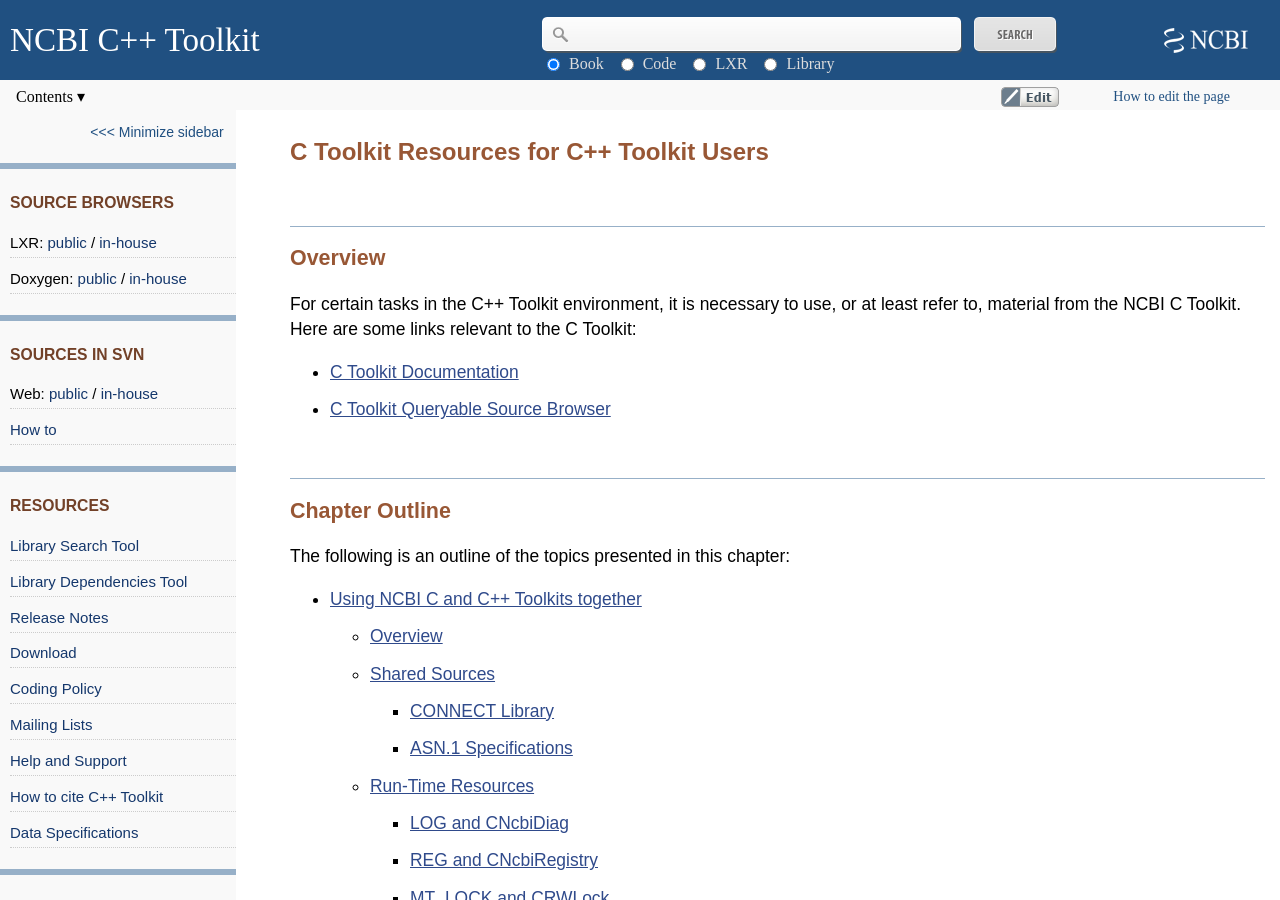
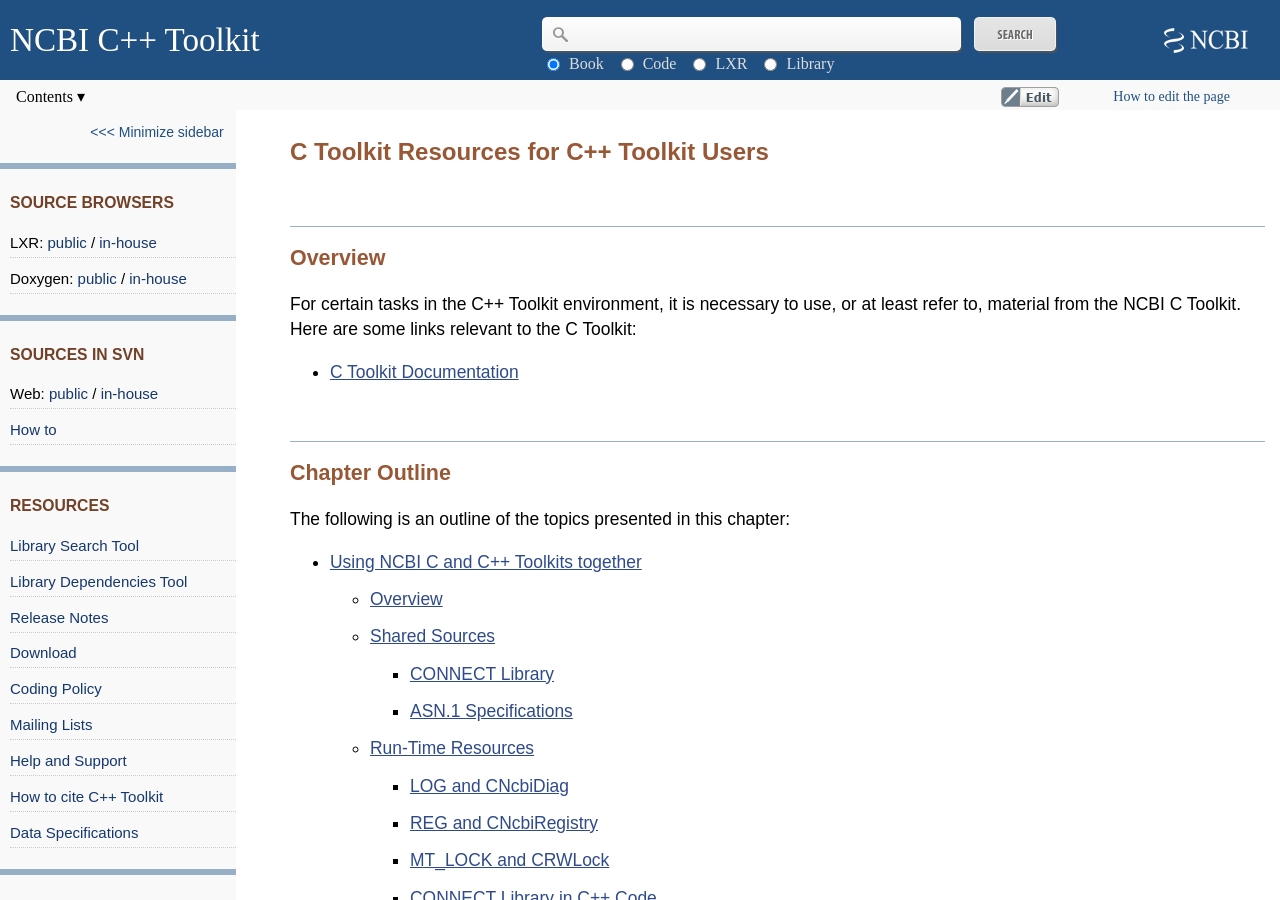
Before and after one commit to ncbi/cxx-toolkit, a Jekyll site: the page built from pages/ch_res.md, in a window 1280 px wide and 900 px high. Built offline with Jekyll 4.4.1, drawn with Linux system fonts in a browser that asks for light colours.

Commit message:
Remove link to the C Toolkit source browser (now gone)  JIRA CCC-32

```diff
--- a/pages/ch_res.md
+++ b/pages/ch_res.md
@@ -17,7 +17,6 @@
 
 -   [C Toolkit Documentation](https://www.ncbi.nlm.nih.gov/IEB/ToolBox/SDKDOCS/INDEX.HTML)
 
--   [C Toolkit Queryable Source Browser](https://www.ncbi.nlm.nih.gov/IEB/ToolBox/SB/hbr.html)
 
 ## Chapter Outline
 
```
